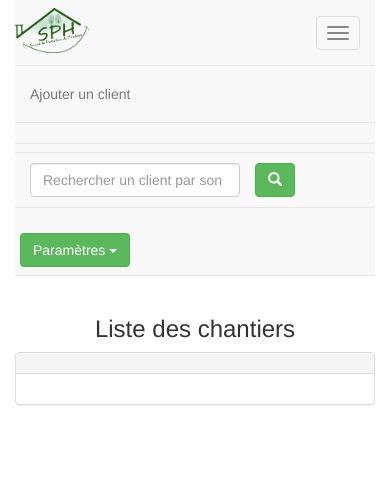
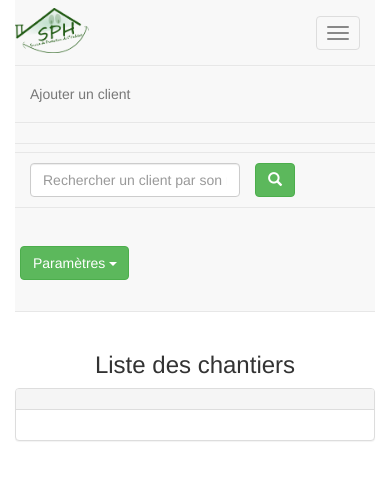
Before and after one commit to Jeanet11/SPH, a PHP site: page /index.php?p=liste_chantier in a window 390 px wide, after a click on "Toggle navigation". Shown: the top 480 px of the page. Run offline with PHP 8.4, Linux system fonts and the light colour scheme; the visitor is signed in with stand-in values (Sample User, id 1); data that the repository does not hold is empty; some libraries are stand-ins or nearby versions.

Commit message:
modif responsive bouton parametres et MON mot de passe

```diff
--- a/assets/css/header.css
+++ b/assets/css/header.css
@@ -2,7 +2,6 @@
 	width: auto;
 	height: 45px;
 	position: absolute;
-    /* left: 0;*/
     top: 0;
     text-align: center;
     margin: auto;
@@ -21,8 +20,8 @@
 }
 
 .parametres {
-	left: 0;
-    margin-right: 10px;
-    margin-top: 10px;
-    background-color: rgb(220, 236, 217);
+    padding-right: 10%;
+    margin-top: 5%;
+    margin-bottom: 5%;
+    margin-right: 1em;
 }
--- a/assets/templates/header.php
+++ b/assets/templates/header.php
@@ -6,12 +6,12 @@
         $admin =
         '
         <div class="btn-group parametres">
-        <button type="button" class="btn btn-success dropdown-toggle  " data-toggle="dropdown" aria-haspopup="true" aria-expanded="false">
+        <button type="button" class="btn btn-success dropdown-toggle parametres " data-toggle="dropdown" aria-haspopup="true" aria-expanded="false">
           Paramètres <span class="caret"></span>
         </button>
         <ul class="dropdown-menu">
-          <li><a href="?p=administration">administration</a></li>
-          <li><a href="?p=update_mdp">Changer le mot de passe</a></li>
+          <li><a href="?p=administration">Administration</a></li>
+          <li><a href="?p=update_mdp">Changer mon mot de passe</a></li>
           <li role="separator" class="divider"></li>
           <li><a href="?p=deconnexion">Se déconnecter</a></li>
         </ul>
@@ -20,7 +20,7 @@
         $admin =
         '
         <div class="btn-group parametres">
-        <button type="button" class="btn btn-success dropdown-toggle" data-toggle="dropdown" aria-haspopup="true" aria-expanded="false">
+        <button type="button" class="btn btn-success dropdown-toggle parametres" data-toggle="dropdown" aria-haspopup="true" aria-expanded="false">
           Paramètres <span class="caret"></span>
         </button>
         <ul class="dropdown-menu">
```
Also changed, not shown: pages/gestion.php (+19 -7 lines).
